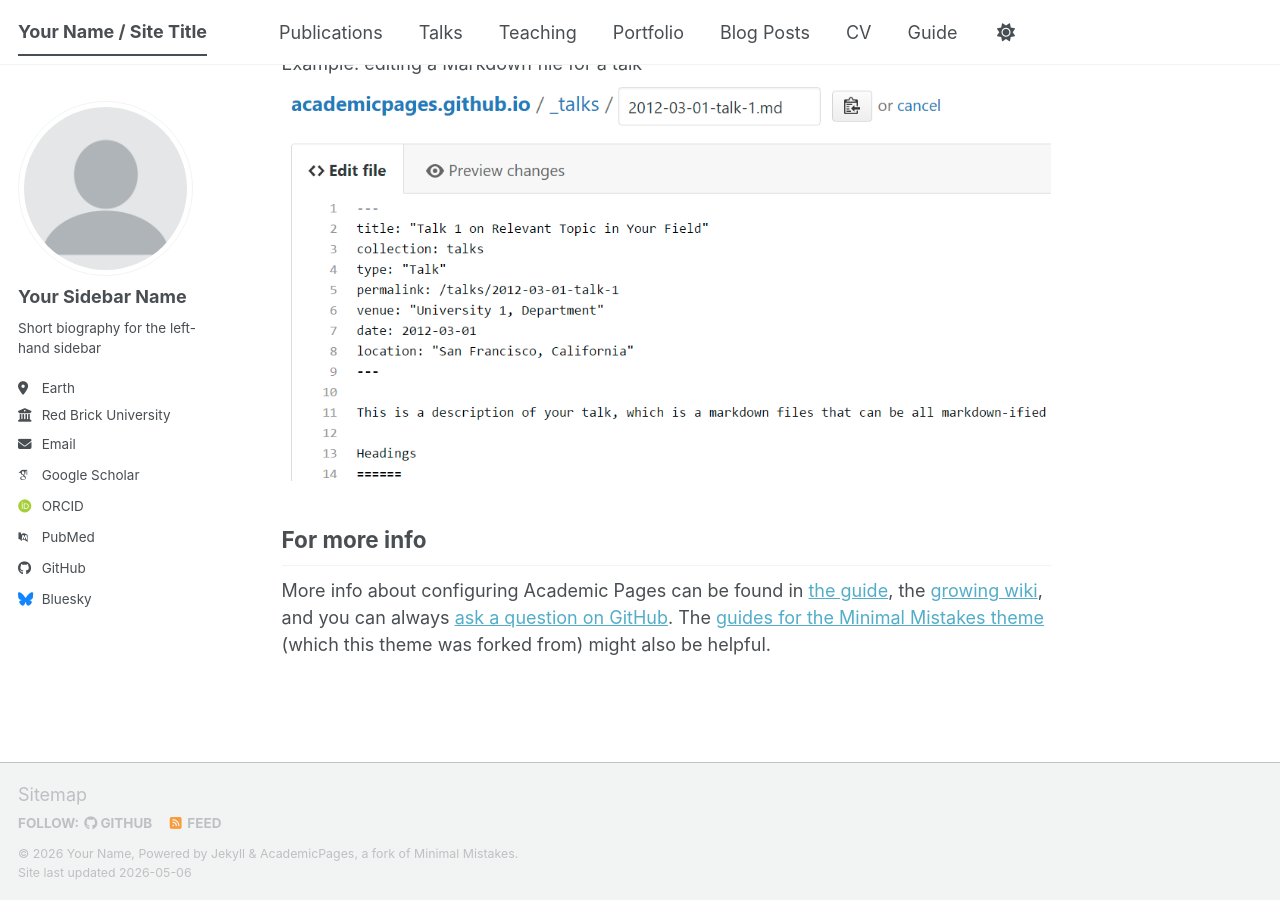
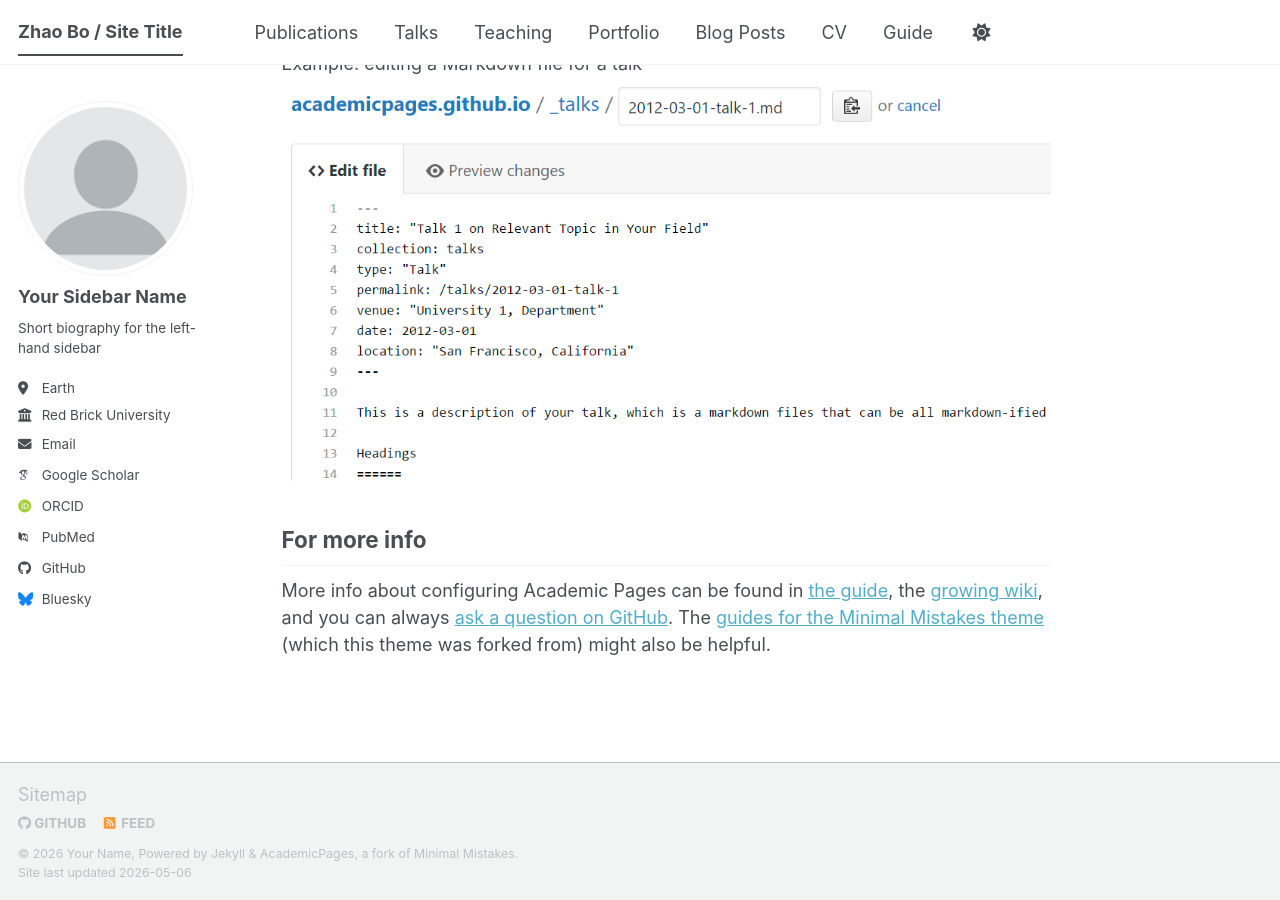
Before and after one commit to zhao2000hhh/zhao2000hhh.github.io, a Jekyll site: the page built from _pages/about.md, in a window 1280 px wide and 900 px high, scrolled down 2720 px. Built offline with Jekyll 4.4.1, drawn with Linux system fonts in a browser that asks for light colours; some web fonts are replaced; a script bundle is joined from its source files by our own code; library files that are not in the unit come from our copies.

Commit message:
Update _config.yml

```diff
--- a/_config.yml
+++ b/_config.yml
@@ -7,16 +7,16 @@
 # server process.
 
 # Basic Site Settings
-locale                   : "en-US"
+locale                   : "CHINA"
 site_theme               : "default" # The available themes options are "default", "air", "sunrise", "mint", "dirt" and "contrast"
-title                    : "Your Name / Site Title"
+title                    : "Zhao Bo / Site Title"
 title_separator          : "-"
 name                     : &name "Your Name"
 description              : &description "Your Name's academic portfolio"   # Update this with a general description of your site, this is the default if not overridden by a page
 url                      : https://academicpages.github.io # The base hostname & protocol for your site e.g. "https://[your GitHub username].github.io",
                                                            # or if you already have some other page hosted on Github then use "https://[your GitHub username].github.io/[Your Repo Name]"
 baseurl                  : "" # the subpath of your site, e.g. "/blog"
-repository               : "academicpages/academicpages.github.io"
+repository               : "zhao2000hhh/zhao2000hhh.github.io"
 
 # Site Author - The following control what appear as part of the author content on the side bar.
 #               If a field is blank the icon and link will not appear, otherwise it will be shown.
```
